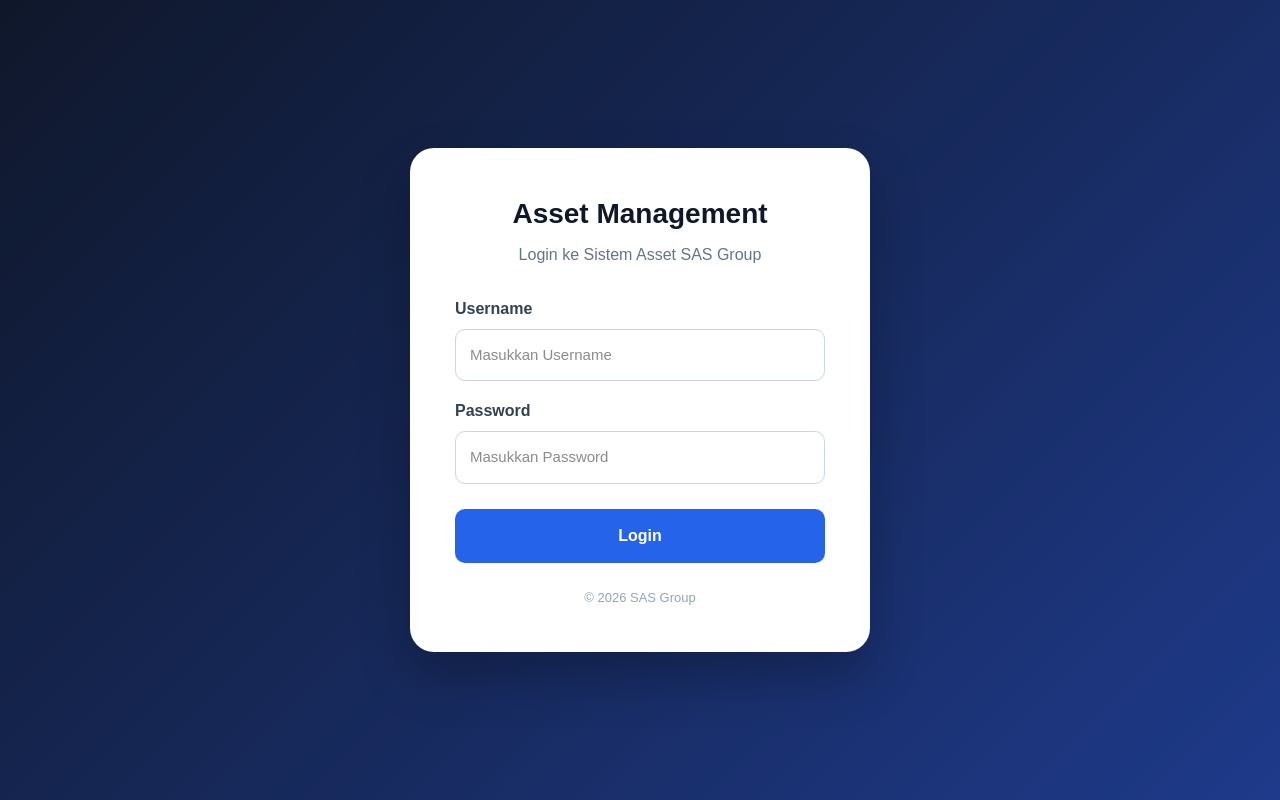
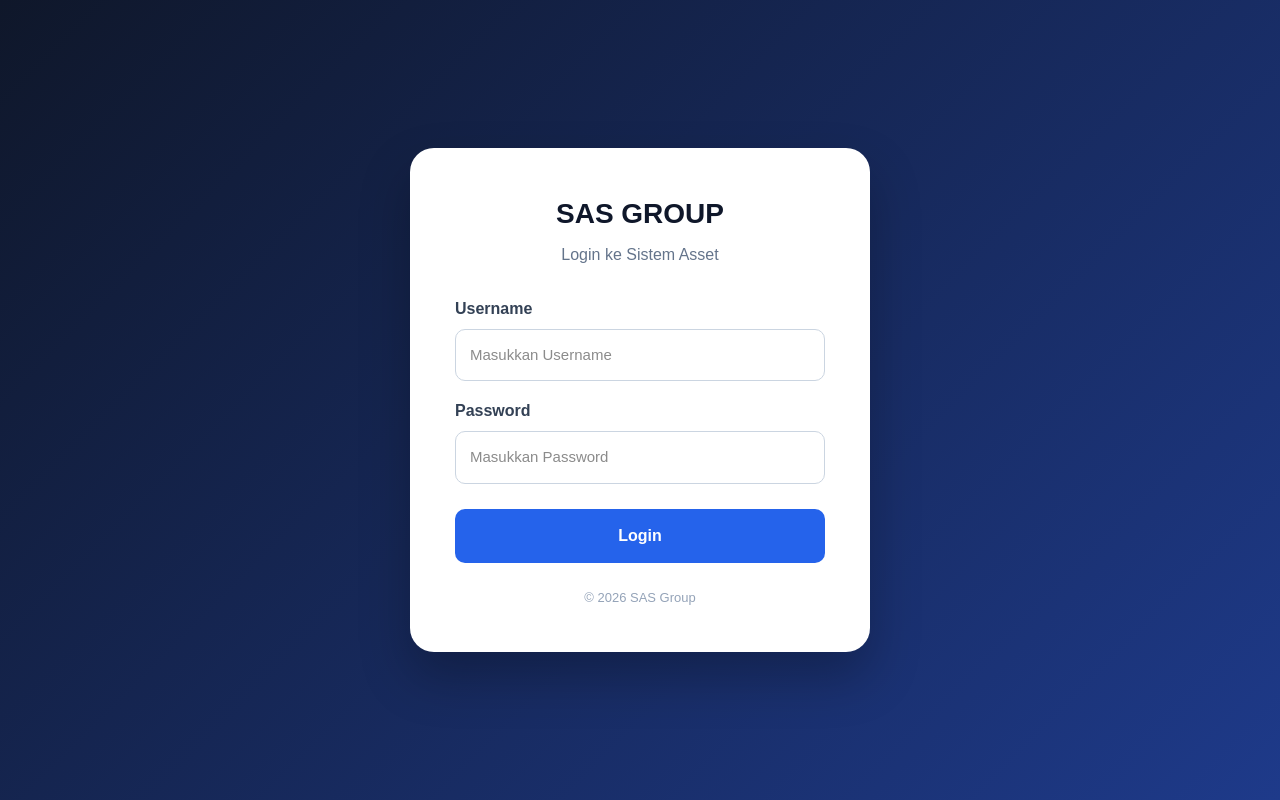
Before and after one commit to dandi0803/sas-group-asset, a Next.js app: page /login in a window 1280 px wide. Built offline with nearby package versions, Linux system fonts and the light colour scheme; no server answers.

Commit message:
fix audit pass fail

```diff
--- a/app/login/page.tsx
+++ b/app/login/page.tsx
@@ -97,7 +97,7 @@ export default function LoginPage() {
               fontWeight: 700,
             }}
           >
-            Asset Management
+            SAS GROUP
           </h2>
 
           <p
@@ -106,7 +106,7 @@ export default function LoginPage() {
               color: "#64748b",
             }}
           >
-            Login ke Sistem Asset SAS Group
+            Login ke Sistem Asset
           </p>
         </div>
 
```
